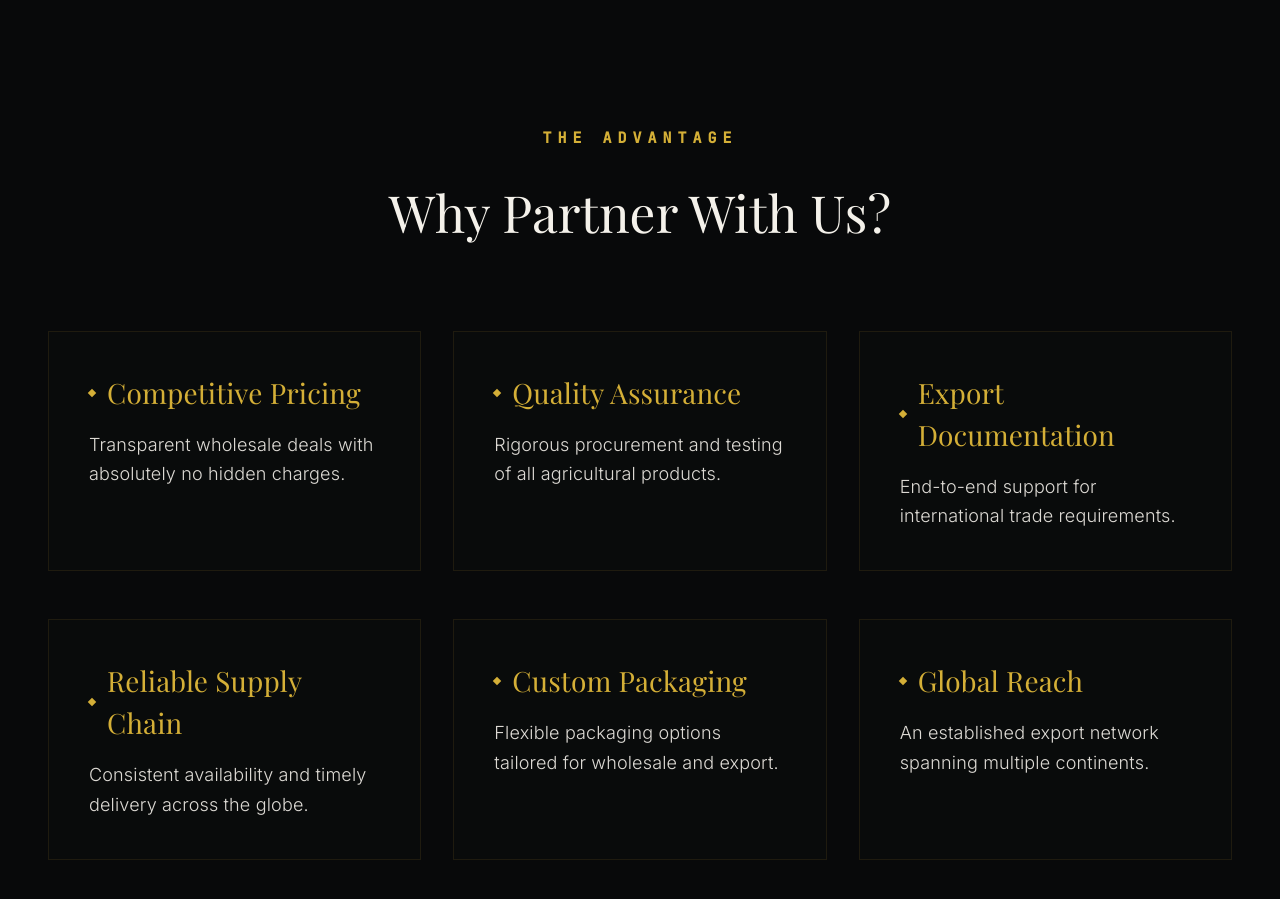
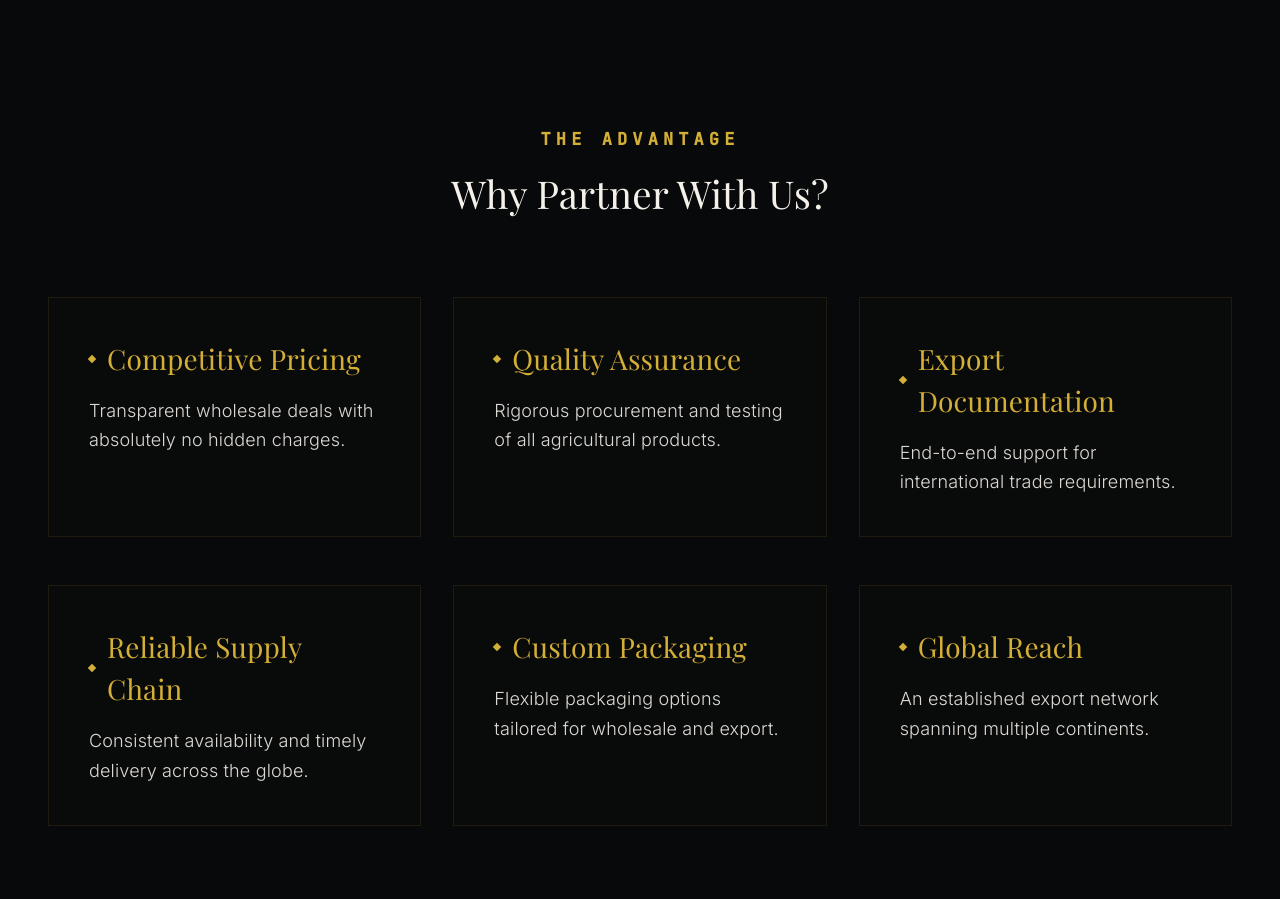
Before and after one commit to XxMySelfNooBxX/INDUS-V2, a Next.js app: page /products in a window 1280 px wide. Shown: the part 5720-6619 px from the top of the page. Built offline with nearby package versions, Linux system fonts and the light colour scheme.

Commit message:
style: adjust size proportion of 'The Advantage' and 'Why Partner With Us' headers

```diff
--- a/src/app/products/page.tsx
+++ b/src/app/products/page.tsx
@@ -344,8 +344,8 @@ export default function ProductsPage() {
       {/* Trust Signals / The Advantage */}
       <section className="py-32 px-6 md:px-12 max-w-7xl mx-auto border-t border-alabaster/10">
         <div className="text-center mb-20">
-          <p className="font-mono text-[15px] tracking-[0.4em] text-champagne uppercase mb-6 font-semibold">The Advantage</p>
-          <h2 className="font-serif text-[clamp(2.5rem,4vw,3.5rem)]">Why Partner With Us?</h2>
+          <p className="font-mono text-[17px] tracking-[0.3em] text-champagne uppercase mb-4 font-semibold">The Advantage</p>
+          <h2 className="font-serif text-[clamp(2rem,3vw,3rem)] leading-tight">Why Partner With Us?</h2>
         </div>
 
         <div className="grid md:grid-cols-2 lg:grid-cols-3 gap-x-8 gap-y-12">
```
